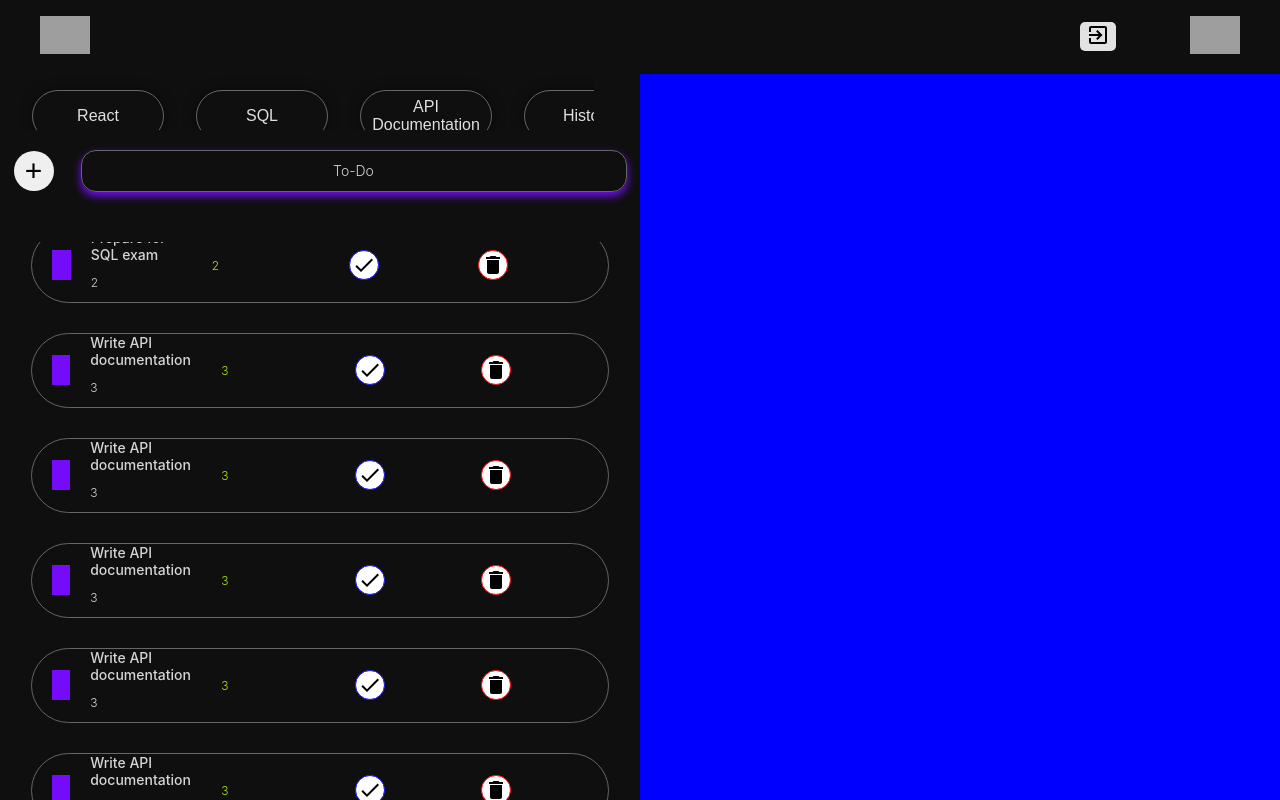
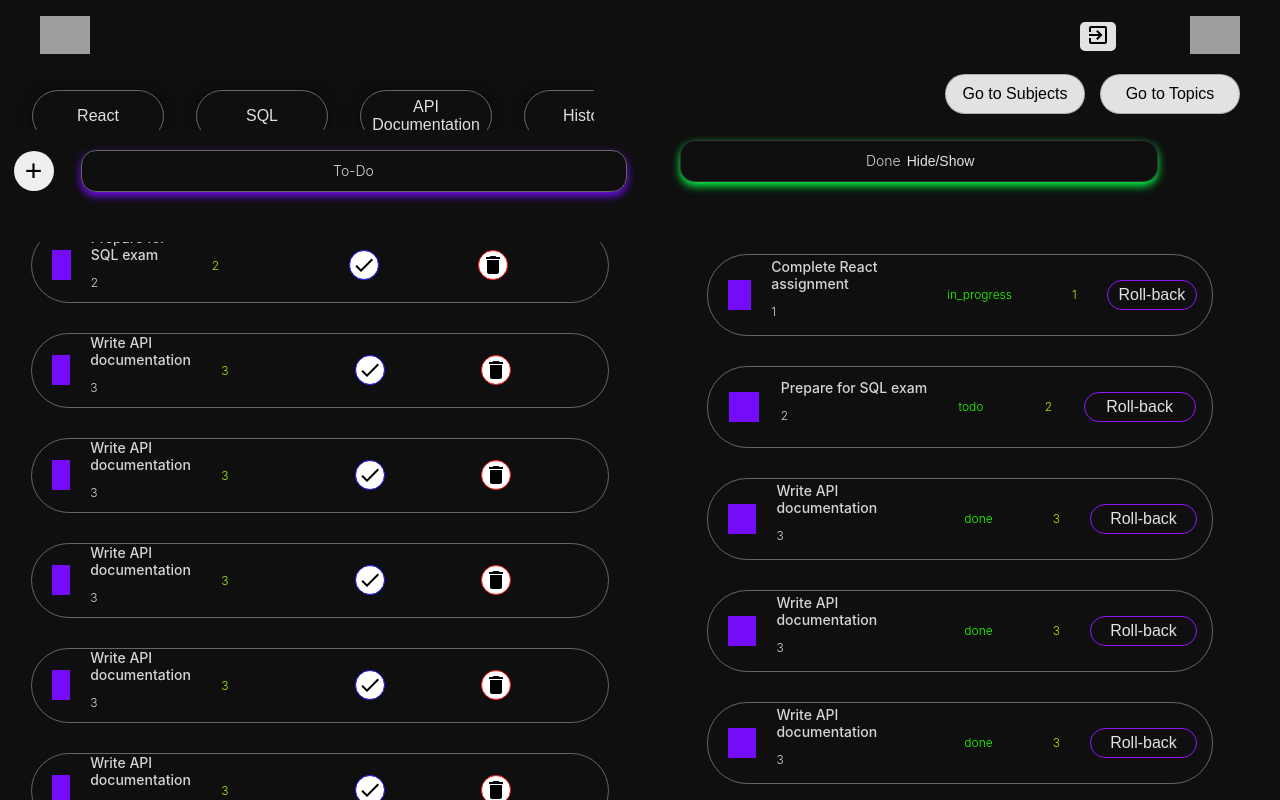
Before and after one commit to CrisD314159/mercurial_ui, a React (Vite) app: page /dashboard in a window 1280 px wide. Shown: the top 800 px of the page. Built offline with nearby package versions, Linux system fonts and the light colour scheme; grey boxes are pictures that could not be loaded.

Commit message:
Dashboard (Done) desing

```diff
--- a/src/components/dashboard/done/Done.tsx
+++ b/src/components/dashboard/done/Done.tsx
@@ -2,20 +2,41 @@ import { Task } from '../../types/types'
 import './done.css'
 
 
-interface DoneProps{
+interface DoneProps {
   tasks: Task[]
 }
-export default function Done(props:DoneProps) {
-  const {tasks} = props
-  return(
+export default function Done(props: DoneProps) {
+  const { tasks } = props
+  return (
     <div className="doneContainer"> { /** El componente Done contendrá los botones para ir a las asignaturas y topics, y las tareas
     que están marcadas como completadas */}
       <div className="doneButtonContainer">
         {/* Aquí dentro irán los botones tal cual como están en el figma*/}
+        <button className='subjectButton'>Go to Subjects</button>
+        <button className='topicButton'>Go to Topics</button>
 
+      </div>
+      <div className='mainTitleContainer'><h1 className='doneTitle'>Done</h1>
+        <button className='hide_showButton'>Hide/Show</button>
       </div>
       <div className="doneTasksContainer">
         {/** Aquí usando map, irán las tareas que llegan mediante las props */}
+        {
+          tasks.map((tasks: Task) => {
+            return (
+              <div className='taskContainer' key={tasks.id}>
+                <div className='iconContainer'></div>
+                <div className='titleContainer'>
+                  <h3 className='title'>{tasks.title}</h3>
+                  <p className='subject'>{tasks.subject_id}</p>
+                </div>
+                <p className='state'>{tasks.state}</p>
+                <p className='topic'>{tasks.topic_id}</p>
+                <button className='roll_backButton'>Roll-back</button>
+              </div>
+            )
+          })
+        }
       </div>
     </div>
   )
--- a/src/components/dashboard/done/done.css
+++ b/src/components/dashboard/done/done.css
@@ -1,5 +1,162 @@
 .doneContainer{
   height: 100%;
   width: 50vw;
-  background-color: blue;
+  padding: 0 40px;
+
+
+
 }
+.doneButtonContainer{
+  width: 100%;
+  display: flex;
+  align-items: center;
+  justify-content: right;
+
+
+}
+
+.subjectButton{
+  width: 140px;
+  height: 40px;
+  background-color: #e2e2e2;
+  font-size: 16px;
+  font-weight: 300;
+  border: 1px solid #6666;
+  border-radius: 40px;
+  margin-right: 15px;
+  transition: all 0.3s;
+
+
+}
+
+.subjectButton:hover{
+  background-color: #e2e2e2;
+  transform: translate(0, -3px);
+  cursor: pointer;
+}
+
+.topicButton{
+  width: 140px;
+  height: 40px;
+  background-color: #e2e2e2;
+  font-size: 16px;
+  border: 1px solid #6666;
+  border-radius: 40px;
+  transition: all 0.3s;
+
+
+}
+
+.topicButton:hover{
+  background-color: #e2e2e2;
+  transform: translate(0, -3px);
+  cursor: pointer;
+}
+
+.mainTitleContainer{
+  width: 85%;
+  border: 1px solid #6666;
+  height: 40px;
+  border-radius: 15px;
+  box-shadow: 0 4px 8px #00FE47;
+  display: flex;
+  justify-content: center;
+  align-items: center;
+  margin: 26px 0;
+}
+
+.doneTitle{
+  font-size: 14px;
+  font-weight: 300;
+}
+
+.hide_showButton{
+
+  width: 15%;
+  height: 40px;
+  border: none;
+  font-size: 14px;
+  font-weight: 300;
+  background-color: transparent;
+  color: #e2e2e2;
+
+}
+
+.hide_showButton:hover{
+  cursor: pointer;
+
+}
+
+.doneTasksContainer{
+  margin: 72px 0;
+  width: 100%;
+  display: flex;
+  flex-direction: column;
+  align-items: center;
+  justify-content: center;
+  overflow: scroll;
+}
+
+/*.taskContainer{
+
+  display: flex;
+  align-items: center;
+  justify-content: space-evenly;
+  margin-bottom: 30px;
+  width: 90%;
+  border: 1px solid #666;
+  border-radius: 40px;
+  height: 80px;
+}
+
+.iconContainer{
+  width: 30px;
+  height: 30px;
+  background-color: #3285f2;
+  margin: 0 20px;
+}
+
+.title{
+  font-size: 14px;
+  font-weight: 500;
+}
+.subject{
+  font-size: 12px;
+  font-weight: 300;
+}
+
+h3{
+  margin: 0;
+  .topic{
+  font-size: 12px;
+  font-weight: 300;
+  color: #a7ec04;
+  margin: 0 30px;
+}*/
+
+.state{
+  font-size: 12px;
+  font-weight: 300;
+  color: #24FF00;
+  margin: 0 30px;
+}
+
+.roll_backButton{
+  width: 112px;
+  height: 30px;
+  background-color: transparent;
+  font-size: 16px;
+  font-weight: 300;
+  border: 1px solid #9712FF;
+  border-radius: 40px;
+  margin-right: 15px;
+  transition: all 0.3s;
+  color: #e2e2e2;
+
+}
+
+.roll_backButton:hover{
+
+  transform: translate(0, -3px);
+  cursor: pointer;
+}
```
